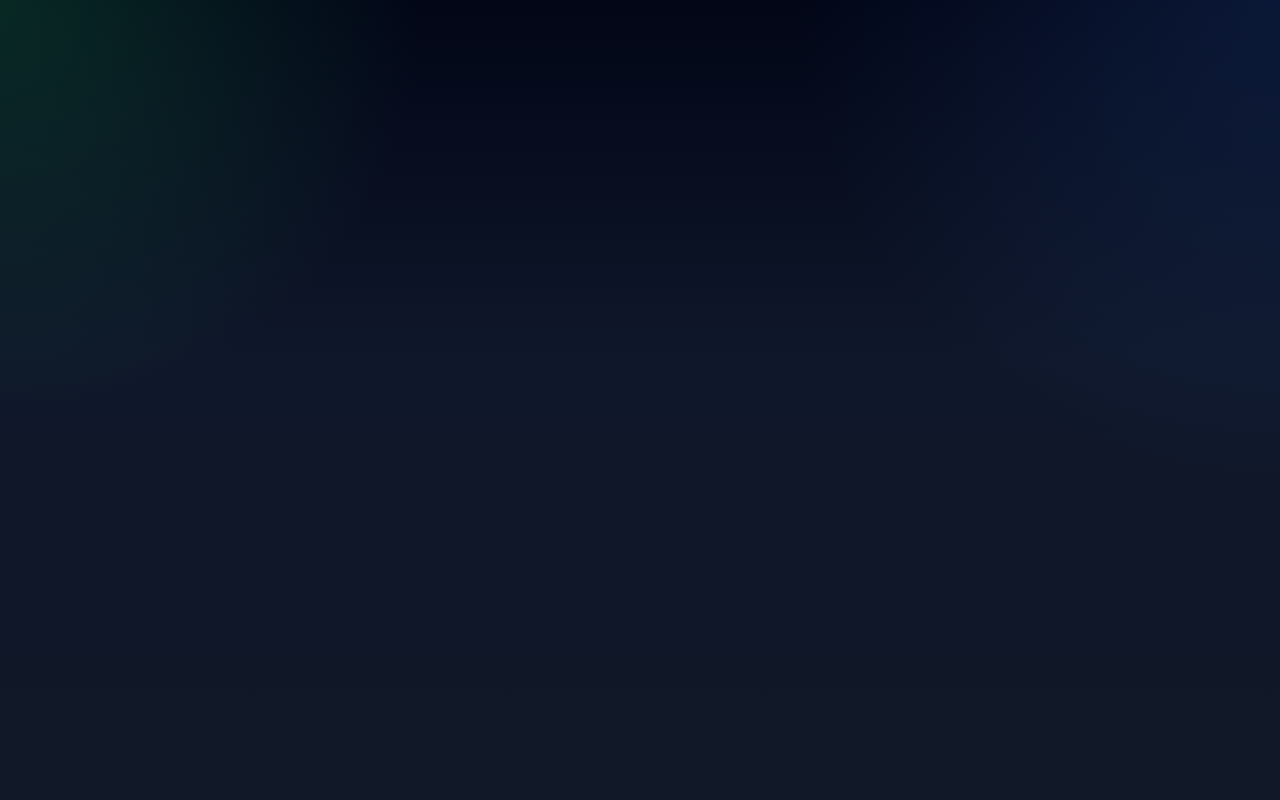
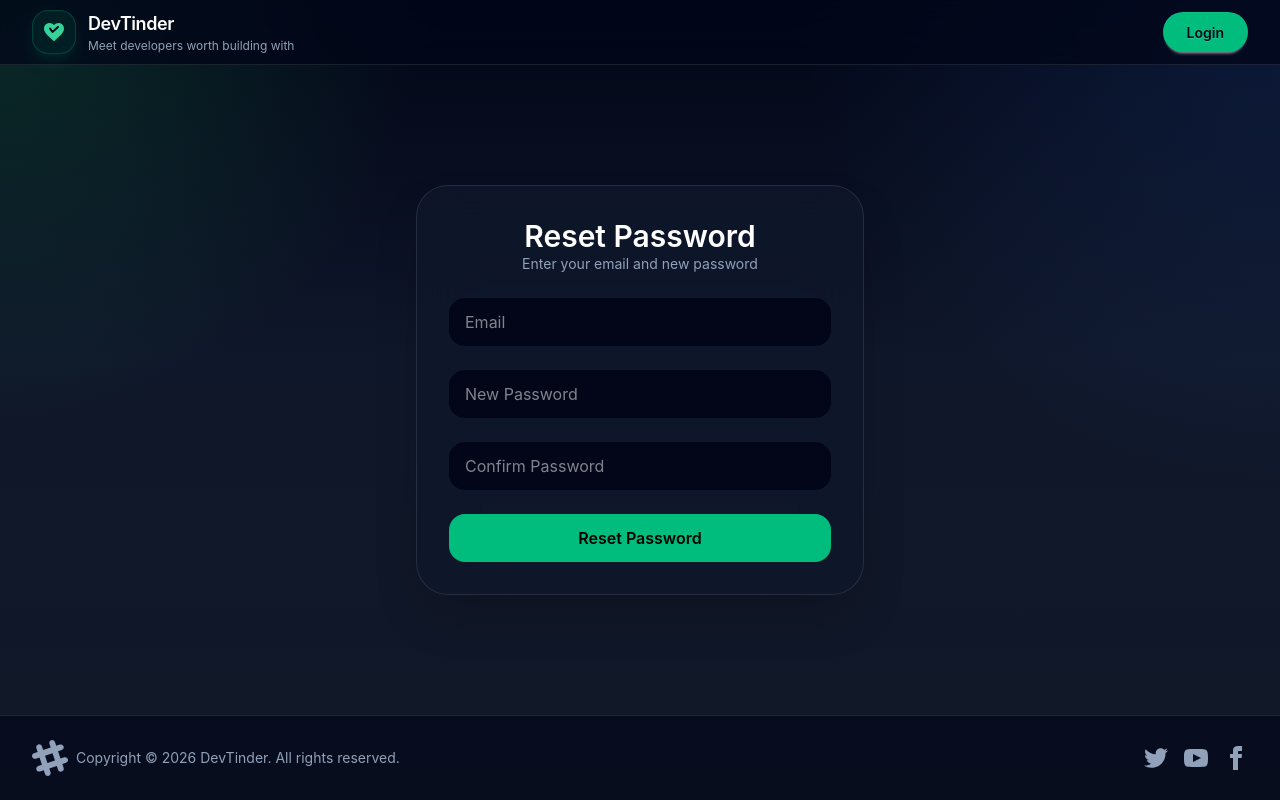
Before and after one commit to apekshathakre25/DevWeave---Frontend, a React (Vite) app: page /forgot-password in a window 1280 px wide. Before the commit this address had no page. Built offline with nearby package versions, Linux system fonts and the light colour scheme.

Commit message:
added changes

```diff
--- a/src/App.jsx
+++ b/src/App.jsx
@@ -5,6 +5,7 @@ import Feed from "./components/Feed";
 import Profile from "./components/Profile";
 import Connections from "./components/Connections";
 import Requests from "./components/Requests";
+import ForgotPassword from "./components/ForgotPass";
 
 const App = () => {
   return (
@@ -16,6 +17,7 @@ const App = () => {
           <Route path="profile" element={<Profile />} />
           <Route path="connections" element={<Connections />} />
           <Route path="requests" element={<Requests />} />
+          <Route path="forgot-password" element={<ForgotPassword />} />
         </Route>
       </Routes>
     </BrowserRouter>
--- a/src/components/Body.jsx
+++ b/src/components/Body.jsx
@@ -11,9 +11,10 @@ const Body = () => {
   const navigate = useNavigate();
   const location = useLocation();
   const user = useSelector((store) => store.user);
-  const isLoginPage = location.pathname === "/login";
+  const publicRoutes = ["/login", "/forgot-password"];
+  const isPublicPage = publicRoutes.includes(location.pathname);
   const [isCheckingAuth, setIsCheckingAuth] = useState(
-    !isLoginPage && !user,
+    !isPublicPage && !user,
   );
 
   useEffect(() => {
@@ -49,7 +50,7 @@ const Body = () => {
       }
     };
 
-    if (isLoginPage || user) {
+    if (isPublicPage || user) {
       setIsCheckingAuth(false);
       return;
     }
@@ -57,7 +58,7 @@ const Body = () => {
     if (!user) {
       fetchUserProfile();
     }
-  }, [dispatch, isLoginPage, navigate, user]);
+  }, [dispatch, isPublicPage, navigate, user]);
 
   return (
     <div className="flex min-h-screen flex-col">
--- a/src/components/Connections.jsx
+++ b/src/components/Connections.jsx
@@ -27,10 +27,10 @@ const Connections = () => {
   };
 
   useEffect(() => {
-    if (connection.length === 0) {
+    if (!connection) {
       fetchConnections();
     }
-  }, [connection]);
+  }, []);
 
   return (
     <div className="min-h-screen py-10 px-4">
--- /dev/null
+++ b/src/components/ForgotPass.jsx
@@ -0,0 +1,101 @@
+import { useState } from "react";
+import axios from "axios";
+import { useNavigate } from "react-router-dom";
+
+const ForgotPassword = () => {
+  const [email, setEmail] = useState("");
+  const [password, setPassword] = useState("");
+  const [confirmPassword, setConfirmPassword] = useState("");
+  const [errorMessage, setErrorMessage] = useState("");
+  const [message, setMessage] = useState("");
+  const [loading, setLoading] = useState(false);
+  const navigate = useNavigate();
+
+  const handleSubmit = async (e) => {
+    e.preventDefault();
+
+    if (password !== confirmPassword) {
+      return setErrorMessage("Passwords do not match");
+    }
+
+    try {
+      setLoading(true);
+      setErrorMessage("");
+      setMessage("");
+
+      const res = await axios.post(
+        `${import.meta.env.VITE_API_URL}/forgotPass`,
+        {
+          email,
+          password,
+        },
+      );
+
+      setMessage(res.data.message);
+      navigate("/login");
+    } catch (err) {
+      setErrorMessage(err.response?.data?.message || "Something went wrong");
+    } finally {
+      setLoading(false);
+    }
+  };
+
+  return (
+    <div className="grid w-full max-w-6xl gap-10 lg:items-center">
+      <div className="w-full max-w-md justify-self-center px-4 sm:px-0">
+        <form
+          onSubmit={handleSubmit}
+          className="space-y-6 rounded-[2rem] border border-white/10 bg-slate-900/75 p-8 text-white shadow-2xl backdrop-blur-xl"
+        >
+          <div className="text-center">
+            <h2 className="text-3xl font-semibold">Reset Password</h2>
+            <p className="text-sm text-slate-400">
+              Enter your email and new password
+            </p>
+          </div>
+
+          <input
+            type="email"
+            placeholder="Email"
+            className="w-full rounded-2xl bg-slate-950 px-4 py-3"
+            value={email}
+            onChange={(e) => setEmail(e.target.value)}
+            required
+          />
+
+          <input
+            type="password"
+            placeholder="New Password"
+            className="w-full rounded-2xl bg-slate-950 px-4 py-3"
+            value={password}
+            onChange={(e) => setPassword(e.target.value)}
+            required
+          />
+
+          <input
+            type="password"
+            placeholder="Confirm Password"
+            className="w-full rounded-2xl bg-slate-950 px-4 py-3"
+            value={confirmPassword}
+            onChange={(e) => setConfirmPassword(e.target.value)}
+            required
+          />
+
+          {errorMessage && (
+            <p className="text-red-400 text-sm">{errorMessage}</p>
+          )}
+          {message && <p className="text-green-400 text-sm">{message}</p>}
+
+          <button
+            disabled={loading}
+            className="w-full h-12 rounded-2xl bg-emerald-500 text-black font-semibold"
+          >
+            {loading ? "Updating..." : "Reset Password"}
+          </button>
+        </form>
+      </div>
+    </div>
+  );
+};
+
+export default ForgotPassword;
--- a/src/components/Login.jsx
+++ b/src/components/Login.jsx
@@ -5,48 +5,102 @@ import { useDispatch } from "react-redux";
 import { addUser } from "../feature/userSlice";
 
 const Login = () => {
-  const [email, setEmail] = useState("apeksha@gmail.com");
-  const [password, setPassword] = useState("Apeksha@123");
+  const [email, setEmail] = useState("");
+  const [password, setPassword] = useState("");
+  const [firstname, setFirstname] = useState("");
+  const [lastname, setLastname] = useState("");
+  const [isSignIn, setIsSignIn] = useState(false);
   const [errorMessage, setErrorMessage] = useState("");
+  const [loading, setLoading] = useState(false);
+
   const navigate = useNavigate();
   const dispatch = useDispatch();
 
-  const login = async () => {
+  const handleAuth = async () => {
     try {
       setErrorMessage("");
-      const response = await axios.post(
-        `${import.meta.env.VITE_API_URL}/login`,
-        { email, password },
-      );
+      setLoading(true);
+
+      const url = isSignIn
+        ? `${import.meta.env.VITE_API_URL}/register`
+        : `${import.meta.env.VITE_API_URL}/login`;
+
+      const payload = isSignIn
+        ? { firstname, lastname, email, password }
+        : { email, password };
+
+      const response = await axios.post(url, payload);
+
       localStorage.setItem("token", response.data.token);
+
       dispatch(addUser(response.data));
+
       navigate("/");
     } catch (error) {
       console.log(error.response?.data || error.message);
-      setErrorMessage(error.response?.data?.message || "Login failed");
+      setErrorMessage(
+        error.response?.data?.message ||
+          (isSignIn ? "Signup failed" : "Login failed"),
+      );
+    } finally {
+      setLoading(false);
     }
   };
 
   const handleSubmit = (e) => {
     e.preventDefault();
-    login();
+    handleAuth();
   };
 
   return (
     <div className="grid w-full max-w-6xl gap-10 lg:items-center">
-
-
       <div className="w-full max-w-md justify-self-center px-4 sm:px-0">
         <form
           onSubmit={handleSubmit}
           className="space-y-6 rounded-[2rem] border border-white/10 bg-slate-900/75 p-8 text-white shadow-2xl shadow-black/30 backdrop-blur-xl"
         >
           <div className="space-y-2 text-center">
-            <h2 className="text-3xl font-semibold tracking-tight">Welcome back</h2>
+            <h2 className="text-3xl font-semibold tracking-tight">
+              {isSignIn ? "Create Account" : "Welcome back"}
+            </h2>
             <p className="text-sm text-slate-400">
-              Sign in to discover developers and grow your network.
+              {isSignIn
+                ? "Sign up to start your journey."
+                : "Sign in to discover developers and grow your network."}
             </p>
           </div>
+
+          {isSignIn && (
+            <>
+              <div>
+                <label className="mb-2 block text-sm font-medium text-slate-300">
+                  Firstname
+                </label>
+                <input
+                  type="text"
+                  value={firstname}
+                  onChange={(e) => setFirstname(e.target.value)}
+                  required
+                  className="w-full rounded-2xl border border-white/10 bg-slate-950/80 px-4 py-3 text-white outline-none focus:border-emerald-400/60"
+                  placeholder="John"
+                />
+              </div>
+
+              <div>
+                <label className="mb-2 block text-sm font-medium text-slate-300">
+                  Lastname
+                </label>
+                <input
+                  type="text"
+                  value={lastname}
+                  onChange={(e) => setLastname(e.target.value)}
+                  required
+                  className="w-full rounded-2xl border border-white/10 bg-slate-950/80 px-4 py-3 text-white outline-none focus:border-emerald-400/60"
+                  placeholder="Doe"
+                />
+              </div>
+            </>
+          )}
 
           <div>
             <label className="mb-2 block text-sm font-medium text-slate-300">
@@ -56,36 +110,61 @@ const Login = () => {
               type="email"
               value={email}
               onChange={(e) => setEmail(e.target.value)}
-              className="w-full rounded-2xl border border-white/10 bg-slate-950/80 px-4 py-3 text-white outline-none transition placeholder:text-slate-500 focus:border-emerald-400/60"
+              required
+              className="w-full rounded-2xl border border-white/10 bg-slate-950/80 px-4 py-3 text-white outline-none focus:border-emerald-400/60"
               placeholder="you@example.com"
             />
           </div>
 
           <div>
-            <label className="mb-2 block text-sm font-medium text-slate-300">
+            <div className="flex items-center justify-between mb-2">
+              <label className="block text-sm font-medium text-slate-300">
                 Password
               </label>
+
+              <button
+                type="button"
+                className="text-xs text-emerald-400 hover:text-emerald-300 hover:underline transition"
+                onClick={() => navigate("/forgot-password")}
+              >
+                Forgot password?
+              </button>
+            </div>
+
             <input
               type="password"
               value={password}
               onChange={(e) => setPassword(e.target.value)}
-              className="w-full rounded-2xl border border-white/10 bg-slate-950/80 px-4 py-3 text-white outline-none transition placeholder:text-slate-500 focus:border-emerald-400/60"
+              required
+              className="w-full rounded-2xl border border-white/10 bg-slate-950/80 px-4 py-3 text-white outline-none focus:border-emerald-400/60"
               placeholder="Enter your password"
             />
           </div>
 
-          {errorMessage ? (
+          {errorMessage && (
             <div className="rounded-2xl border border-rose-400/20 bg-rose-400/10 px-4 py-3 text-sm text-rose-200">
               {errorMessage}
             </div>
-          ) : null}
+          )}
 
           <button
             type="submit"
-            className="btn h-12 w-full rounded-2xl border-0 bg-emerald-500 text-base font-semibold text-slate-950 hover:bg-emerald-400"
+            disabled={loading}
+            className="h-12 w-full rounded-2xl bg-emerald-500 text-base font-semibold text-slate-950 hover:bg-emerald-400 disabled:opacity-50"
           >
-            Login
+            {loading ? "Please wait..." : isSignIn ? "Create Account" : "Login"}
           </button>
+
+          <p className="text-sm text-center text-slate-400">
+            {isSignIn ? "Already have an account?" : "Don't have an account?"}{" "}
+            <button
+              type="button"
+              onClick={() => setIsSignIn(!isSignIn)}
+              className="text-emerald-400 hover:underline ml-1 cursor-pointer"
+            >
+              {isSignIn ? "Login" : "Create Account"}
+            </button>
+          </p>
         </form>
       </div>
     </div>
--- a/src/components/Requests.jsx
+++ b/src/components/Requests.jsx
@@ -45,10 +45,10 @@ const Request = () => {
   };
 
   useEffect(() => {
-    if (request.length === 0) {
+    if (!request) {
       fetchRequest();
     }
-  }, [request]);
+  }, []);
 
   return (
     <div className="min-h-screen py-10 px-4">
```
Also changed, not shown: 1 other file (tests, documents, lock files or other folders). Lines whose indentation alone changed are shown as unchanged.
